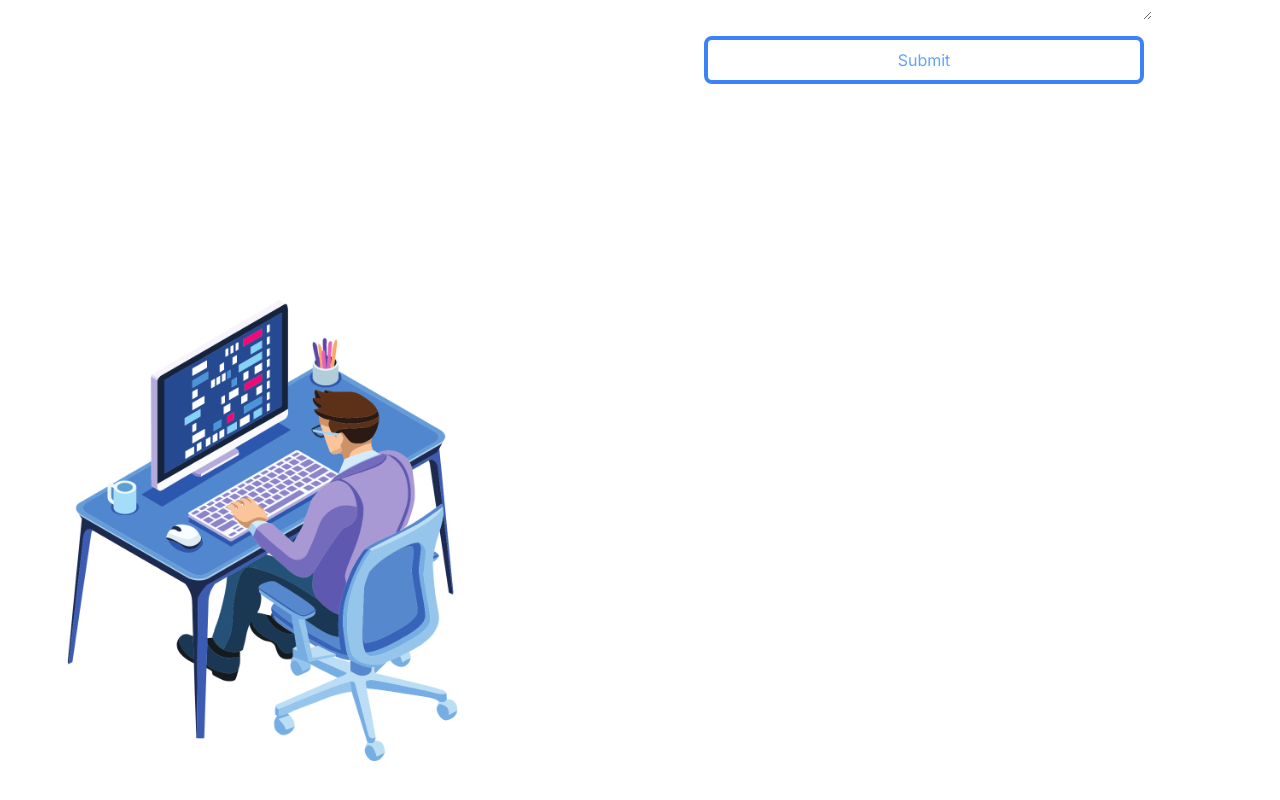
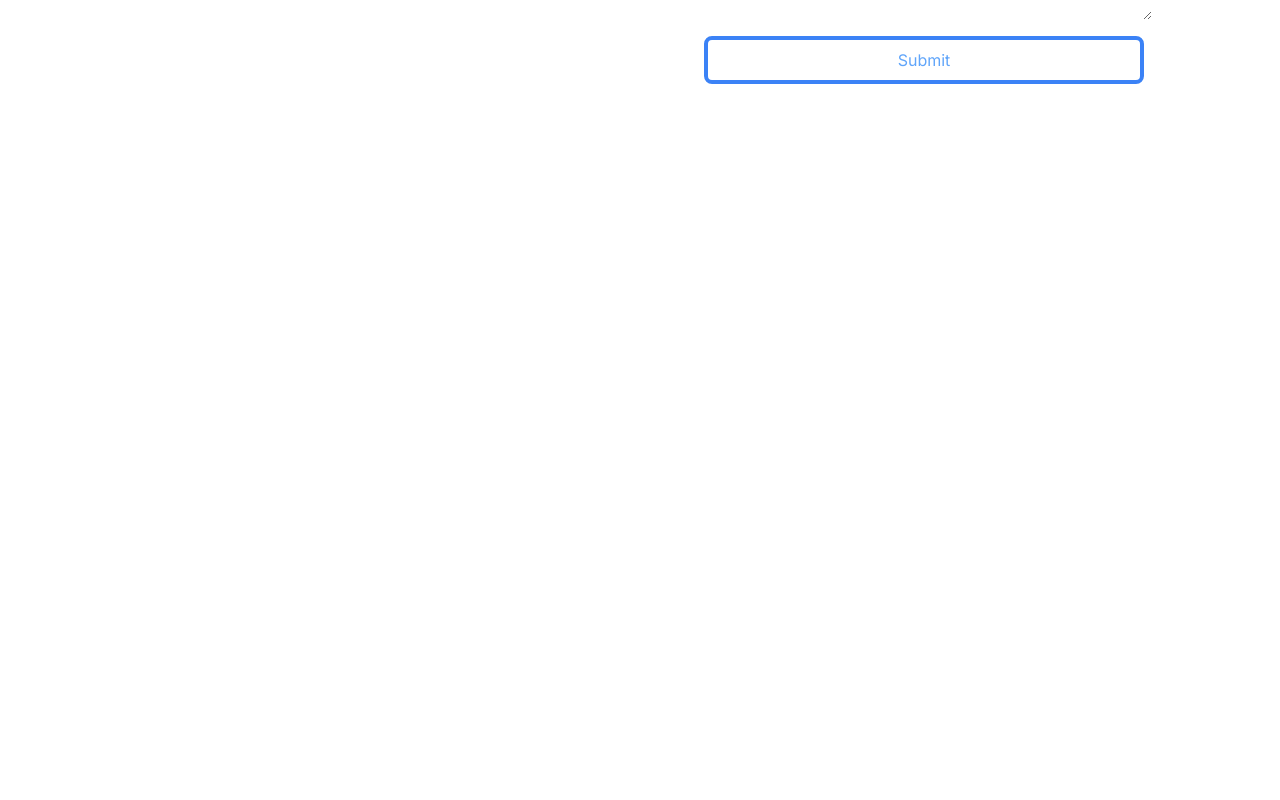
Before and after one commit to VedantNagar/Portfolio, a React (Vite) app in the folder Portfolio/: page / in a window 1280 px wide. Shown: the part 3001-3801 px from the top of the page. After the commit the page ends 3197 px from the top, so only its background shows below. Built offline with nearby package versions, Linux system fonts and the light colour scheme.

Commit message:
refactor: Enable About component in App.jsx

```diff
--- a/Portfolio/src/App.jsx
+++ b/Portfolio/src/App.jsx
@@ -22,7 +22,7 @@ function App() {
           <Contact />
           <ToastContainer />
         </div>
-        <About className="mx-0 px-0" />
+        {/*  <About className="mx-0 px-0" /> */}
       </div>
     </>
   );
```
